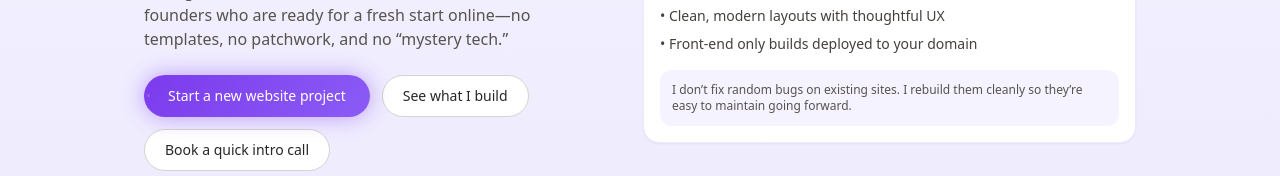
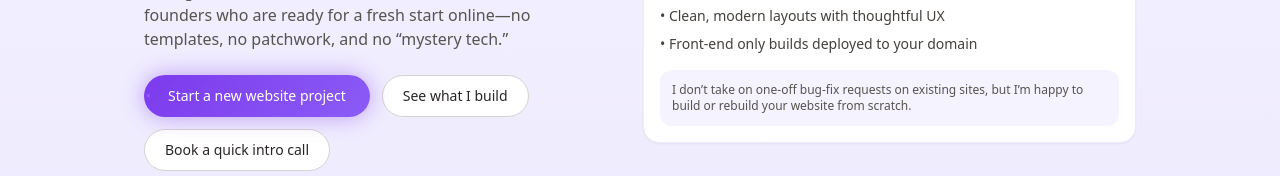
Before and after one commit to JasminBergsgaard/jasmin-dev, a React (Vite) app: page / in a window 1280 px wide. Shown: the part 441-617 px from the top of the page. Built offline with nearby package versions, Linux system fonts and the light colour scheme.

Commit message:
copy fix

```diff
--- a/src/App.jsx
+++ b/src/App.jsx
@@ -231,8 +231,7 @@ export default function App() {
                 <li>• Front-end only builds deployed to your domain</li>
               </ul>
               <div className="mt-4 rounded-xl bg-violet-50 p-3 text-xs text-stone-600">
-                I don’t fix random bugs on existing sites. I rebuild them cleanly
-                so they’re easy to maintain going forward.
+                I don’t take on one-off bug-fix requests on existing sites, but I’m happy to build or rebuild your website from scratch.
               </div>
             </div>
           </div>
```
